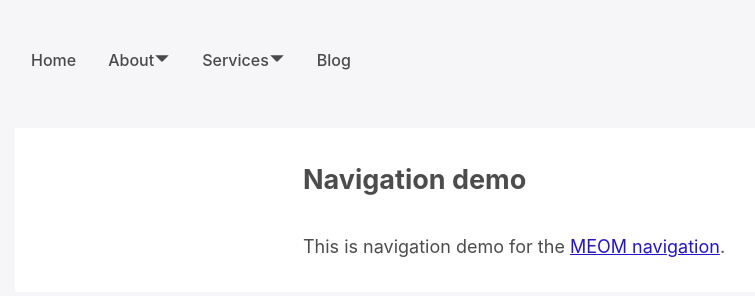
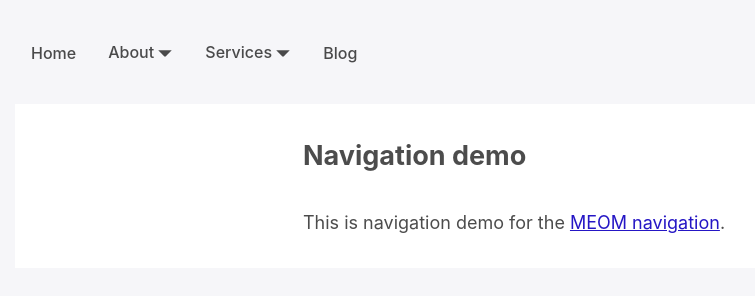
Before and after one commit to MEOM/navigation, a website: page demo/index.html in a window 1280 px wide. Shown: the whole page, without its empty margins (1-756 px from the left). Drawn offline with Linux system fonts and the light colour scheme.

Commit message:
Tweak some demo styles.

```diff
--- a/demo/src/site-nav.css
+++ b/demo/src/site-nav.css
@@ -44,7 +44,7 @@
 
 @media (min-width: 50.001em) {
     .site-nav__items {
-        align-items: baseline;
+        align-items: center;
         display: flex;
         flex-wrap: wrap;
     }
@@ -52,12 +52,14 @@
 
 .site-nav__items > li {
     margin-bottom: var(--spacing-2x);
-    margin-top: var(--spacing);
+    margin-top: var(--spacing-2x);
 }
 
 @media (min-width: 50.001em) {
     .site-nav__items > li {
+        margin-bottom: 0;
         margin-right: var(--spacing-4x);
+        margin-top: 0;
     }
 
     .site-nav__items > li:last-child {
@@ -146,12 +148,26 @@
         padding: var(--spacing-2x);
         position: absolute;
     }
+
+    .sub-menu [aria-expanded="true"] + .sub-menu {
+        left: auto;
+        /* Account paddings*/
+        right: calc(-100% - var(--spacing-2x) * 3);
+        top: 0;
+    }
 }
 
 .site-nav__sub-toggle svg {
     transition: transform 0.3s;
 }
 
+@media (min-width: 50.001em) {
+    .site-nav__sub-toggle svg {
+        margin-left: 0.2em;
+        top: 0.1em;
+    }
+}
+
 .site-nav__sub-toggle[aria-expanded="true"] svg {
     transform: rotate(-180deg);
 }
```
